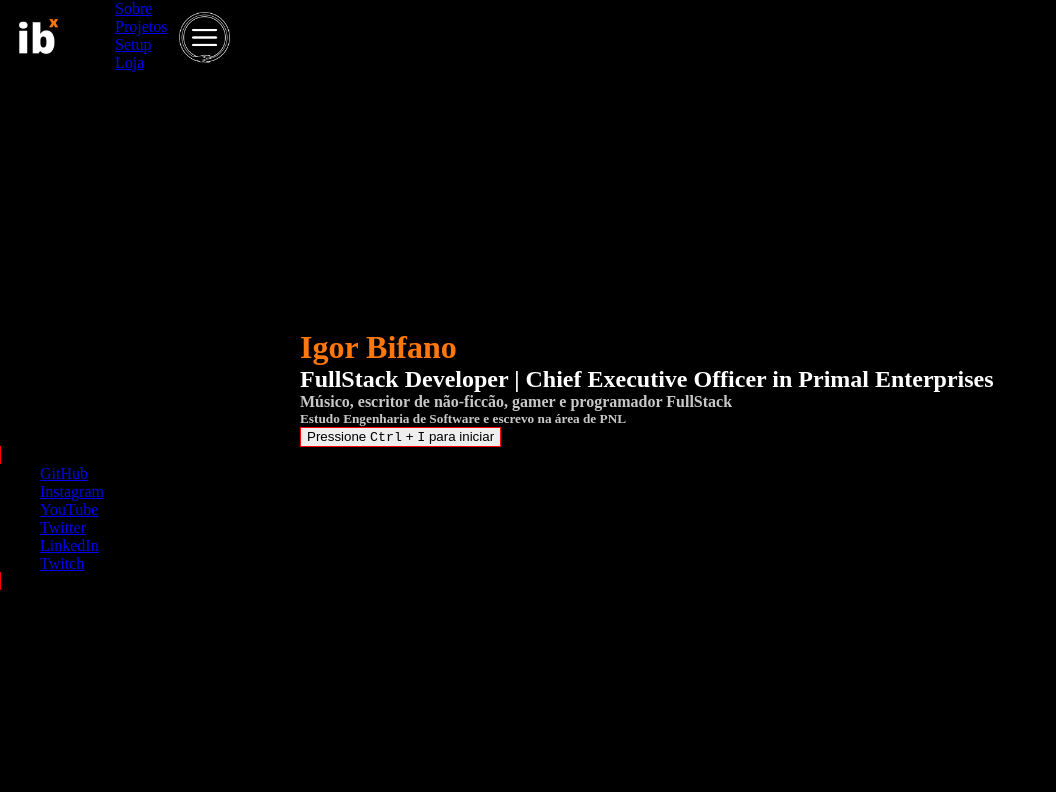
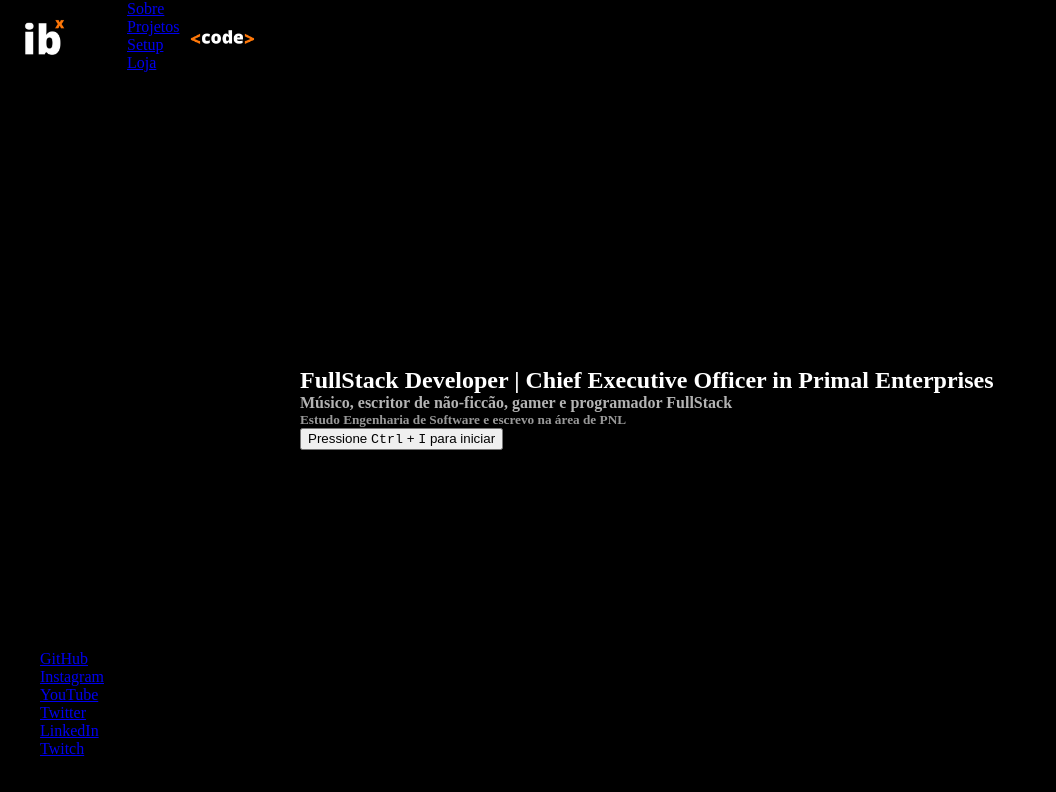
Before and after one commit to IgorBifano/my-site, a plain HTML site: page index.html in a window 1280 px wide. Shown: the whole page, without its empty margins (0-1056 px from the left). Drawn offline with Linux system fonts and the light colour scheme.

Commit message:
Walking with First Page

```diff
--- a/index.html
+++ b/index.html
@@ -20,12 +20,11 @@
 </head>
 <body>
     <header>
-        <div id="logo">
-        <img src="./all-images/logo.png" alt="Logomarca Igor Bifano IBX" width="75px" height="75px">
+        <div>
+        <button id="button-logo"><img src="./all-images/logo.png" alt="Logomarca Igor Bifano IBX" width="75px" height="75px"></button>
         </div>
 
-
-        <nav id="menu">
+        <nav class="menu">
             <ul>
                 <li>
                     <a href="./about.html">Sobre</a>
@@ -43,7 +42,7 @@
         </nav>
 
 
-        <div class="menu-dev"><img src="./all-images/menu.png" alt="Menu Programação" width="75px" height="75px"></div>
+        <div><button id="button-dev"><img src="./all-images/menu-code.png" alt="Menu Programação" width="75px" height="75px"></button></div>
     </header>
 
     <div class="my-info">
--- a/style-index.css
+++ b/style-index.css
@@ -4,50 +4,58 @@
 }
 
 body {
-    background-color: #000000 ;
-    background-repeat: no-repeat;
-    background-position: center;
-    background-size: 100vh;
-
+    background-color: rgb(0,0,0);
 }
 
 header {
-    background-color: #000000;
+    background-color: rgb(0,0,0);
     display: flex;
     margin: 0;
     margin-top: 0;
 }
 
+.menu {
+    display: flex;
+}
+
+#button-logo {
+    background-color: transparent;
+    border: none;
+
+}
+#button-dev {
+    background-color: transparent;
+    border: none;
+}
+
 #my-name {
-    color: #FF7809;
+    color: linear-gradient(rgb(255,120,9), rgb(0,0,0));
     margin-left: 300px;
     margin-top: 250px;
 }
 
 #info-home1 {
-    color: white;
+    color: rgb(255,255,255);
     margin-left: 300px;
 }
 
 #info-home2 {
-    color: #c8c8c8;
+    color: rgb(255,255,255,70%);
     margin-left: 300px;
 }
 
 #info-home3 {
-    color: #c8c8c8;
+    color: rgb(255,255,255,60%);
     margin-left: 300px;
 }
 
 #button-initial {
-    border: 1px solid red;
-    color: black;
+    border: linear-gradient(rgba(0,0,0), rgba(255,255,255));
     margin-left: 300px;
 
 }
 
 .social-list {
-    border: 1px solid red;
-    border-bottom: none;
-    display: inline;
+    margin-top: 200px;
+    background-position: bottom;
 }
```
Also changed, not shown: all-images/menu-code.png (added), all-images/menu.png (deleted).
